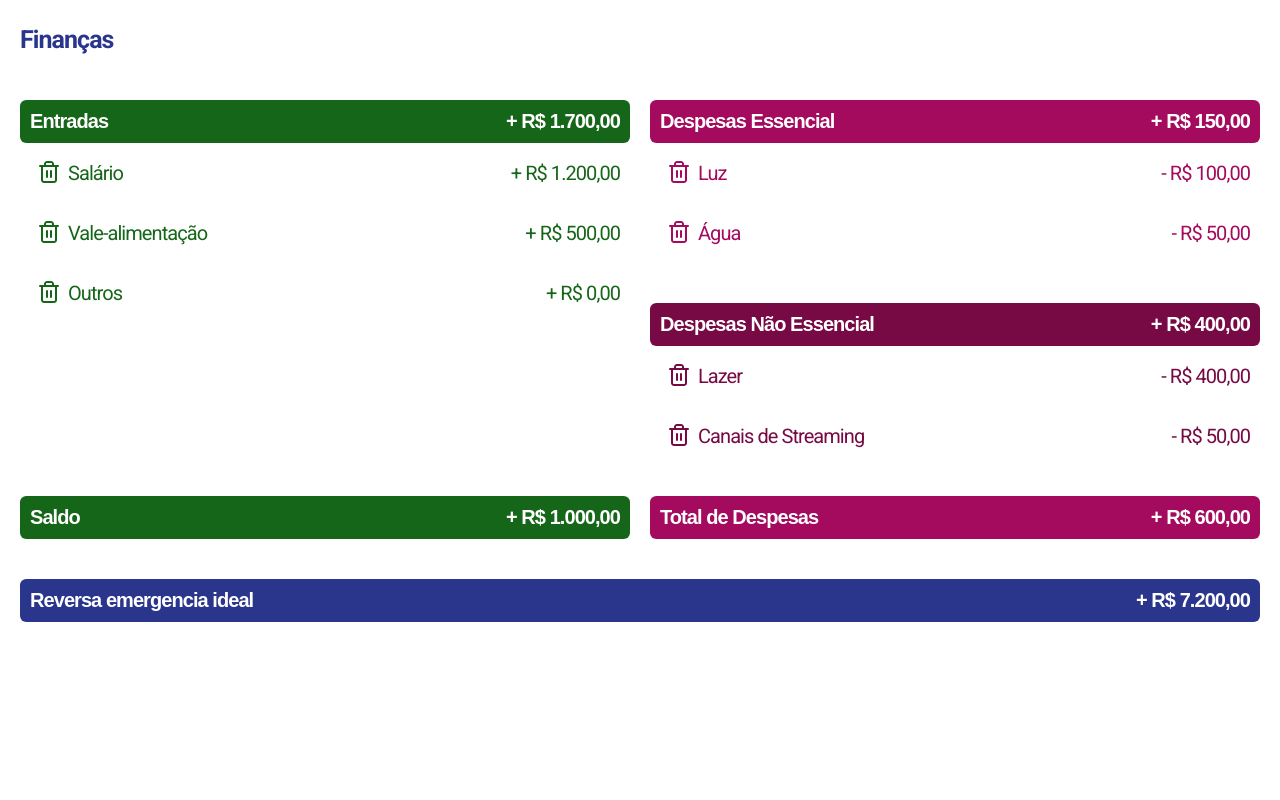
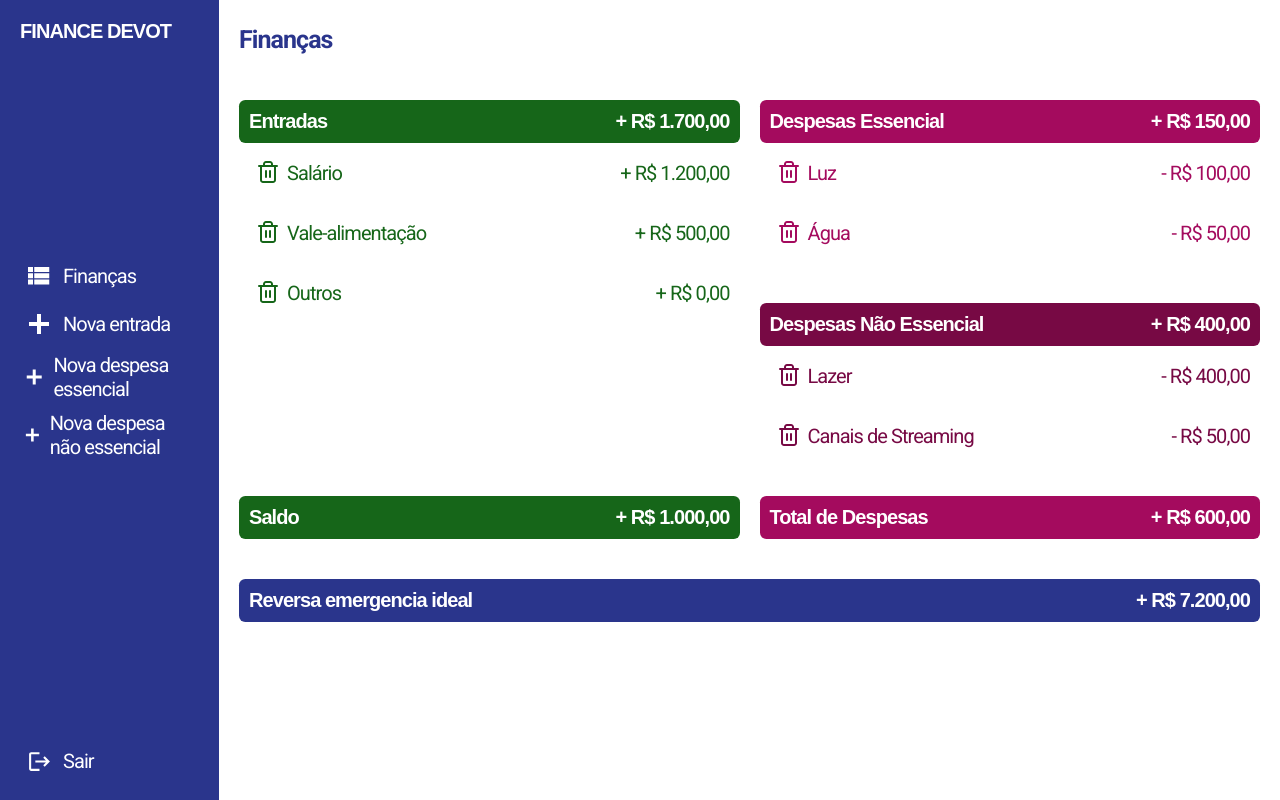
Before and after one commit to devot-academy/devot-finance-web, a Next.js app: page /home in a window 1280 px wide. Built offline with nearby package versions, Linux system fonts and the light colour scheme; a web font is replaced by a local one.

Commit message:
feat: home template

```diff
--- a/src/app/home/page.tsx
+++ b/src/app/home/page.tsx
@@ -1,6 +1,8 @@
 'use client'
-import FinanceComponent from "../../components/templates/finance"
+
+import React from 'react';
+import HomeTemplate from "../../components/templates/home"
 
 export default function Home() {
-  return <FinanceComponent />
+  return <HomeTemplate  />
 };
--- /dev/null
+++ b/src/components/templates/home/index.tsx
@@ -0,0 +1,80 @@
+'use client';
+
+import { useRef } from 'react';
+import SideBar from '../../../components/organisms/sideBar';
+import Modal, { IModalRef } from '../../../components/organisms/modal';
+import FinanceTemplate from '../finance';
+import { styled } from 'styled-components';
+
+const Container = styled.div`
+  width: 100dvw;
+  height: 100dvh;
+  display: flex;
+  justify-content: center;
+  align-items: center;
+`;
+
+export default function HomeTemplate({
+  children,
+}: Readonly<{
+  children: React.ReactNode;
+}>) {
+  const modalNovaEntradaRef = useRef<IModalRef>(null);
+  const modalDespesaEssencialRef = useRef<IModalRef>(null);
+  const modalDespesaNaoEssencialRef = useRef<IModalRef>(null);
+
+  return (
+    <Container>
+      <SideBar
+        userName=""
+        onLogout={() => {}}
+        menuOptions={[
+          {
+            name: 'Nova entrada',
+            onClick: () => {
+              modalNovaEntradaRef.current?.onToggle();
+            },
+          },
+          {
+            name: 'Nova despesa essencial',
+            onClick: () => {
+              modalDespesaEssencialRef.current?.onToggle();
+            },
+          },
+          {
+            name: 'Nova despesa não essencial',
+            onClick: () => {
+              modalDespesaNaoEssencialRef.current?.onToggle();
+            },
+          },
+        ]}
+      />
+      {children}
+      <Modal
+        ref={modalNovaEntradaRef}
+        title="Nova entrada"
+        variant="logout"
+        onSubmit={(form) => {
+          console.log('Nova Entrada: ', form);
+        }}
+      />
+      <Modal
+        ref={modalDespesaEssencialRef}
+        title="Nova Despesa Essencial"
+        variant="default"
+        onSubmit={(form) => {
+          console.log('Nova Despesa Essencial: ', form);
+        }}
+      />
+      <Modal
+        ref={modalDespesaNaoEssencialRef}
+        title="Nova Despesa Não Essencial"
+        variant="default"
+        onSubmit={(form) => {
+          console.log('Nova Despesa Não Essencial: ', form);
+        }}
+      />
+      <FinanceTemplate />
+    </Container>
+  );
+}
--- /dev/null
+++ b/src/components/templates/home/styles.ts
@@ -0,0 +1 @@
+import { styled } from 'styled-components'
```
